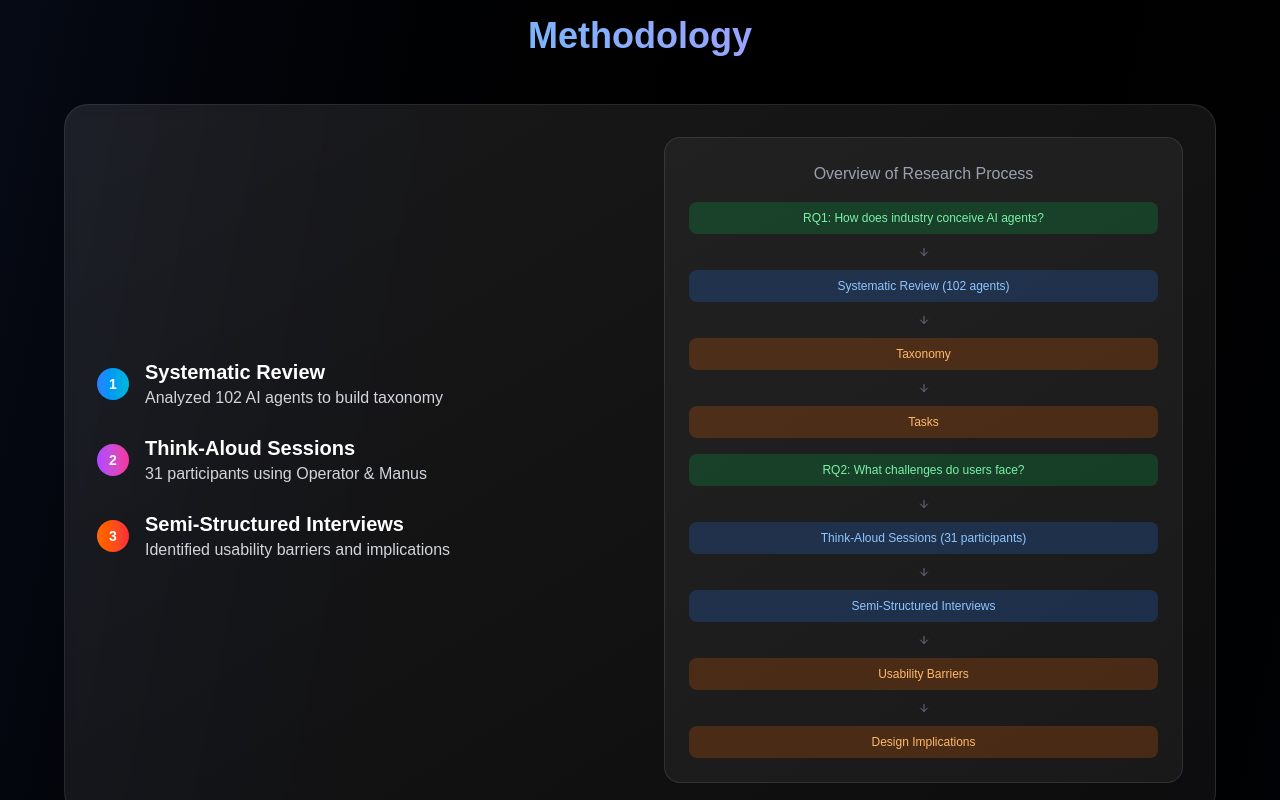
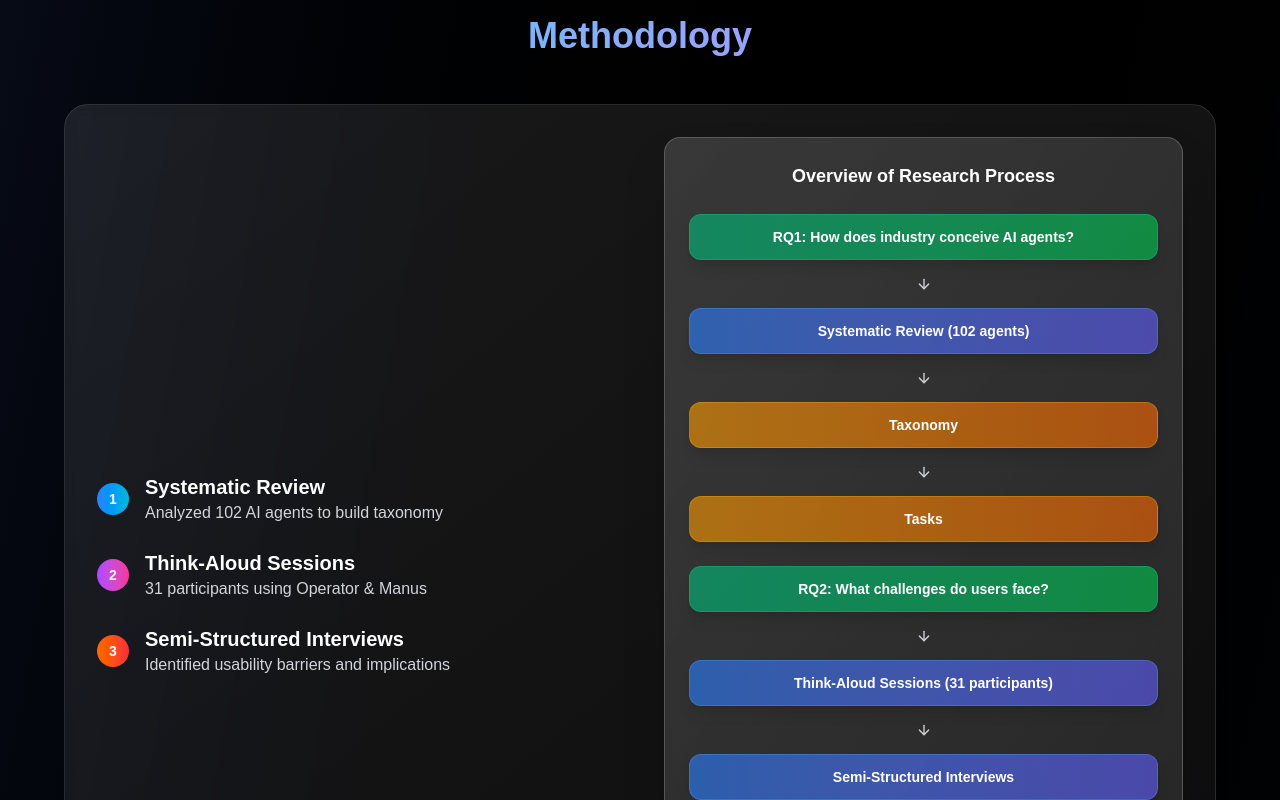
Before and after one commit to cmu-spuds/johnny-agents, a Next.js app: page / in a window 1280 px wide. Shown: the part 1880-2680 px from the top of the page. Built offline with nearby package versions, Linux system fonts and the light colour scheme.

Commit message:
Enhance UI for research process overview with improved styling and layout

```diff
--- a/src/app/page.tsx
+++ b/src/app/page.tsx
@@ -280,28 +280,28 @@ export default function Home() {
                   </div>
                 </div>
               </div>
-              <div className="bg-white/5 rounded-2xl p-6 border border-white/10">
-                <div className="text-center text-gray-400 mb-4">Overview of Research Process</div>
-                <div className="space-y-3">
+              <div className="bg-gradient-to-br from-white/15 to-white/10 rounded-2xl p-6 border border-white/20 shadow-2xl">
+                <div className="text-center text-white bg-clip-text text-transparent mb-6 font-bold text-lg">Overview of Research Process</div>
+                <div className="space-y-4">
                   {/* RQ1 Flow */}
-                  <div className="bg-green-500/20 rounded-lg p-2 text-center text-green-300 text-xs">RQ1: How does industry conceive AI agents?</div>
-                  <div className="flex justify-center"><ArrowDown className="w-3 h-3 text-gray-500" /></div>
-                  <div className="bg-blue-500/20 rounded-lg p-2 text-center text-blue-300 text-xs">Systematic Review (102 agents)</div>
-                  <div className="flex justify-center"><ArrowDown className="w-3 h-3 text-gray-500" /></div>
-                  <div className="bg-orange-500/20 rounded-lg p-2 text-center text-orange-300 text-xs">Taxonomy</div>
-                  <div className="flex justify-center"><ArrowDown className="w-3 h-3 text-gray-500" /></div>
-                  <div className="bg-orange-500/20 rounded-lg p-2 text-center text-orange-300 text-xs">Tasks</div>
+                  <div className="bg-gradient-to-r from-emerald-500/60 to-green-500/60 rounded-xl p-3 text-center text-white font-bold text-sm shadow-lg border border-emerald-400/30">RQ1: How does industry conceive AI agents?</div>
+                  <div className="flex justify-center"><ArrowDown className="w-4 h-4 text-gray-300" /></div>
+                  <div className="bg-gradient-to-r from-blue-500/60 to-indigo-500/60 rounded-xl p-3 text-center text-white font-bold text-sm shadow-lg border border-blue-400/30">Systematic Review (102 agents)</div>
+                  <div className="flex justify-center"><ArrowDown className="w-4 h-4 text-gray-300" /></div>
+                  <div className="bg-gradient-to-r from-amber-500/60 to-orange-500/60 rounded-xl p-3 text-center text-white font-bold text-sm shadow-lg border border-amber-400/30">Taxonomy</div>
+                  <div className="flex justify-center"><ArrowDown className="w-4 h-4 text-gray-300" /></div>
+                  <div className="bg-gradient-to-r from-amber-500/60 to-orange-500/60 rounded-xl p-3 text-center text-white font-bold text-sm shadow-lg border border-amber-400/30">Tasks</div>
 
                   {/* RQ2 Flow */}
-                  <div className="bg-green-500/20 rounded-lg p-2 text-center text-green-300 text-xs mt-4">RQ2: What challenges do users face?</div>
-                  <div className="flex justify-center"><ArrowDown className="w-3 h-3 text-gray-500" /></div>
-                  <div className="bg-blue-500/20 rounded-lg p-2 text-center text-blue-300 text-xs">Think-Aloud Sessions (31 participants)</div>
-                  <div className="flex justify-center"><ArrowDown className="w-3 h-3 text-gray-500" /></div>
-                  <div className="bg-blue-500/20 rounded-lg p-2 text-center text-blue-300 text-xs">Semi-Structured Interviews</div>
-                  <div className="flex justify-center"><ArrowDown className="w-3 h-3 text-gray-500" /></div>
-                  <div className="bg-orange-500/20 rounded-lg p-2 text-center text-orange-300 text-xs">Usability Barriers</div>
-                  <div className="flex justify-center"><ArrowDown className="w-3 h-3 text-gray-500" /></div>
-                  <div className="bg-orange-500/20 rounded-lg p-2 text-center text-orange-300 text-xs">Design Implications</div>
+                  <div className="bg-gradient-to-r from-emerald-500/60 to-green-500/60 rounded-xl p-3 text-center text-white font-bold text-sm mt-6 shadow-lg border border-emerald-400/30">RQ2: What challenges do users face?</div>
+                  <div className="flex justify-center"><ArrowDown className="w-4 h-4 text-gray-300" /></div>
+                  <div className="bg-gradient-to-r from-blue-500/60 to-indigo-500/60 rounded-xl p-3 text-center text-white font-bold text-sm shadow-lg border border-blue-400/30">Think-Aloud Sessions (31 participants)</div>
+                  <div className="flex justify-center"><ArrowDown className="w-4 h-4 text-gray-300" /></div>
+                  <div className="bg-gradient-to-r from-blue-500/60 to-indigo-500/60 rounded-xl p-3 text-center text-white font-bold text-sm shadow-lg border border-blue-400/30">Semi-Structured Interviews</div>
+                  <div className="flex justify-center"><ArrowDown className="w-4 h-4 text-gray-300" /></div>
+                  <div className="bg-gradient-to-r from-amber-500/60 to-orange-500/60 rounded-xl p-3 text-center text-white font-bold text-sm shadow-lg border border-amber-400/30">Usability Barriers</div>
+                  <div className="flex justify-center"><ArrowDown className="w-4 h-4 text-gray-300" /></div>
+                  <div className="bg-gradient-to-r from-amber-500/60 to-orange-500/60 rounded-xl p-3 text-center text-white font-bold text-sm shadow-lg border border-amber-400/30">Design Implications</div>
                 </div>
               </div>
             </div>
```
